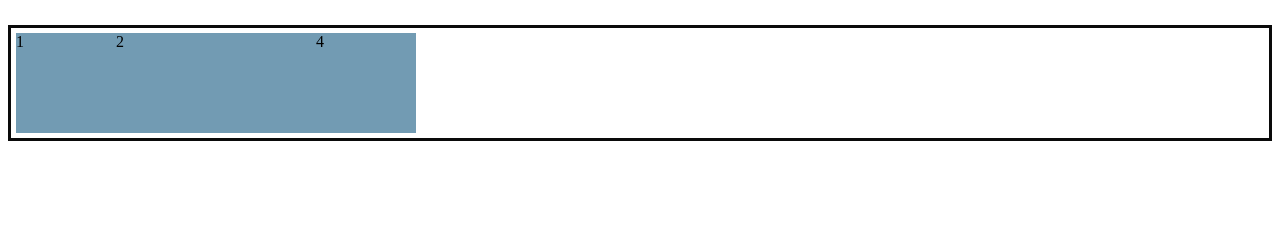
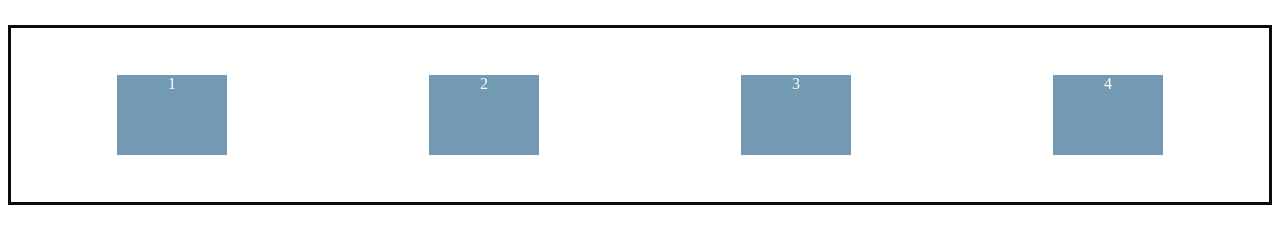
Before and after one commit to rifqiabrory/flex-box, a plain HTML site: page index.html in a window 1280 px wide. Drawn offline with Linux system fonts and the light colour scheme.

Commit message:
container flexbox

```diff
--- a/index.html
+++ b/index.html
@@ -12,7 +12,7 @@
     <div class="container">
         <div class="satu">1</div>
         <div class="dua">2</div>
-        <div class="tiga" 3></div>
+        <div class="tiga">3</div>
         <div class="empat">4</div>
     </div>
 
--- a/style.css
+++ b/style.css
@@ -1,22 +1,29 @@
 .container {
     width: 100%;
-    /* height: 150px; */
+    height: 180px;
     border: 3px solid #0a0a0a;
     margin: 25px auto;
     padding: 5px;
     box-sizing: border-box;
+    display: flex;
+    flex-direction: row;
+    flex-wrap: wrap;
+    justify-content: space-around;
+    align-items: center;
+    /* align-content: flex-start; */
 }
 
 .container div {
-    width: 100px;
-    height: 100px;
+    width: 110px;
+    height: 80px;
     background-color: #729bb3;
-    float: left;
+    margin: 5px;
 }
 
-/* clear element */
-.container::after {
-    content: '';
-    display: block;
-    clear: both;
+.container div.satu,
+.container div.dua,
+.container div.tiga,
+.container div.empat {
+    text-align: center;
+    color: #fff;
 }
```
